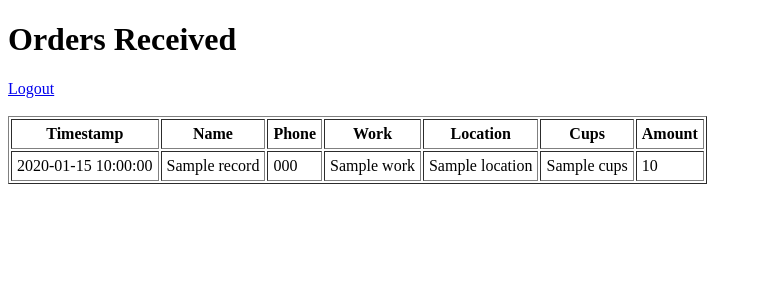
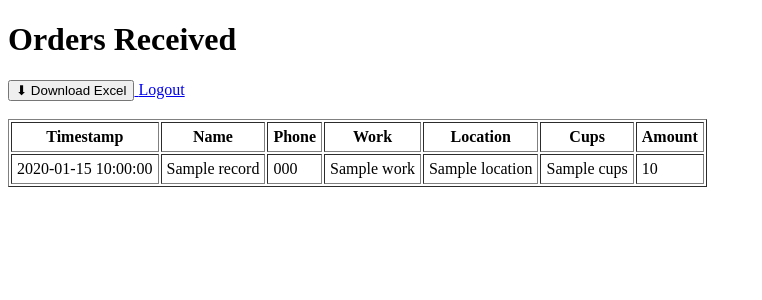
Before and after one commit to Manikandan-8836/coffee, a Flask app: template templates/admin_dashboard.html in a window 1280 px wide. Shown: the top 300 px of the page, without its empty margins (0-762 px from the left). Run offline with Flask 3, Linux system fonts and the light colour scheme; the template is opened without the code that fills it: most values are stand-ins (such as "Sample title", 1, 10 or a date in 2020); parts of the project's set-up code (start-up, migrations or seed data) failed here and were passed over.

Commit message:
Add download button for Excel export
Added a button to download records as an Excel file.

```diff
--- a/templates/admin_dashboard.html
+++ b/templates/admin_dashboard.html
@@ -5,6 +5,9 @@
 </head>
 <body>
 <h1>Orders Received</h1>
+<a href="{{ url_for('admin_download') }}">
+  <button>⬇ Download Excel</button>
+</a>
 
 <a href="{{ url_for('admin_logout') }}">Logout</a><br><br>
 
```
